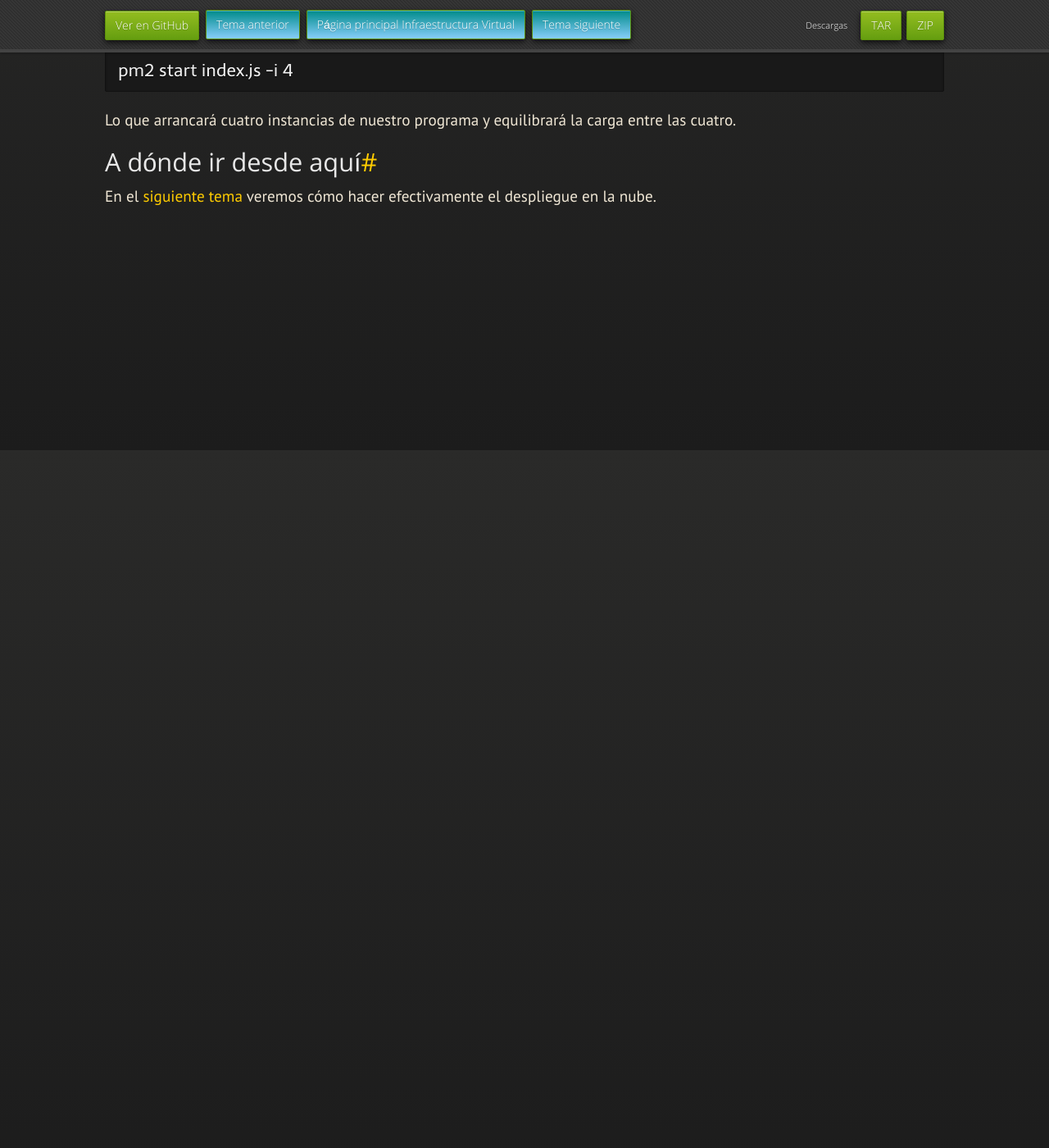
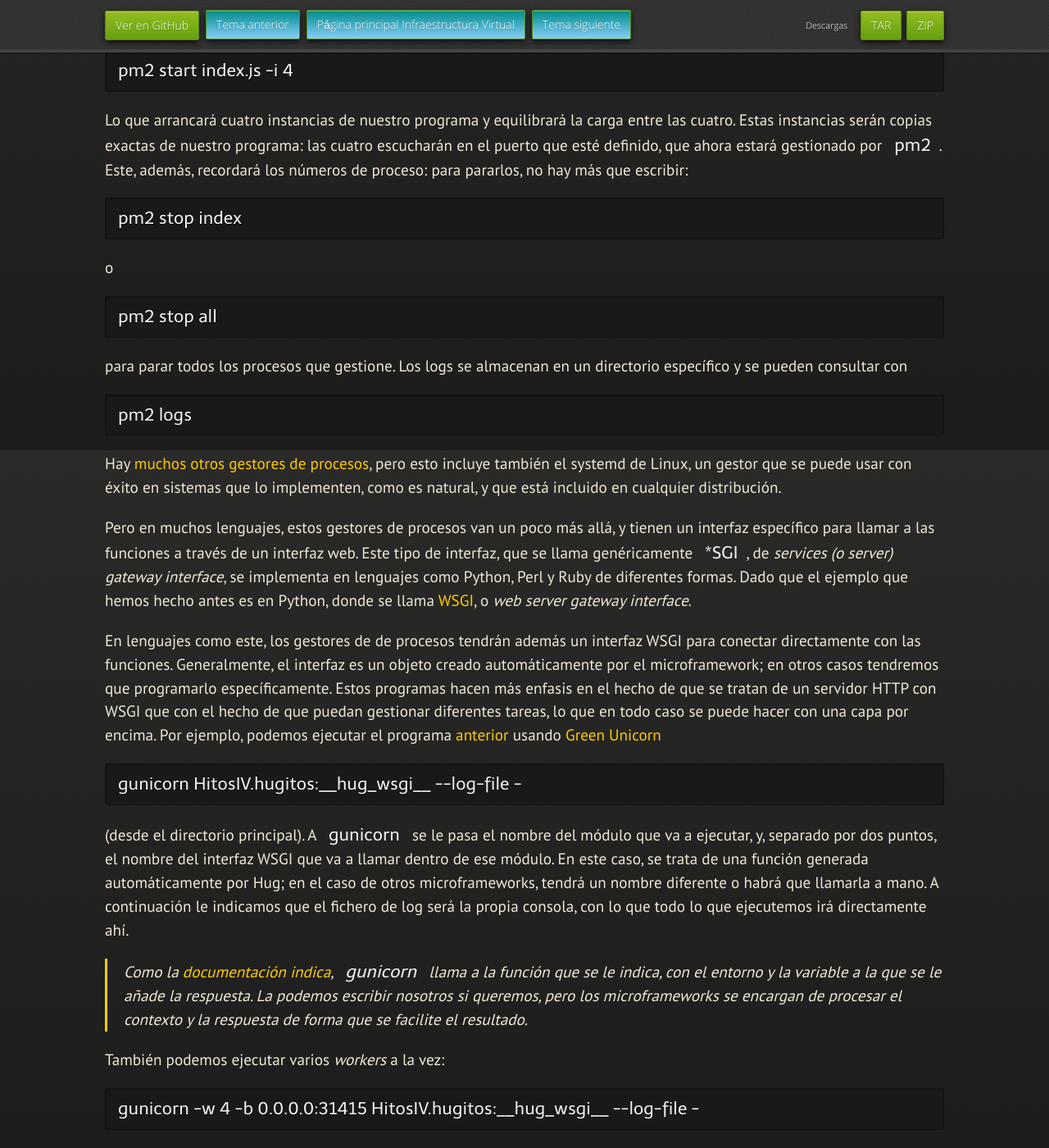
Before and after one commit to JJ/IV, a Jekyll site: the page built from documentos/temas/Microservicios.md, in a window 1280 px wide and 1400 px high, scrolled down 11151 px. Shown: the whole window at 82% size. Built offline with Jekyll 4.4.1, drawn with Linux system fonts in a browser that asks for light colours; nearby versions of some CDN libraries; some web fonts are replaced; our own code applies the rules of GitHub Pages for plain Markdown files; before the commit the page ends 11514 px from its top, so only the background shows below that; some of the changed text lies outside the part shown.

Commit message:
Sync documentos/temas/Microservicios.md de master a gh-pages

```diff
--- a/documentos/temas/Microservicios.md
+++ b/documentos/temas/Microservicios.md
@@ -476,10 +476,91 @@
     pm2 start index.js -i 4
 
 Lo que arrancará cuatro instancias de nuestro programa y equilibrará
-la carga entre las cuatro.
+la carga entre las cuatro. Estas instancias serán copias exactas de nuestro programa: las cuatro escucharán en el puerto que esté definido, que ahora estará gestionado por `pm2`. Este, además, recordará los números de proceso: para pararlos, no hay más que escribir:
+
+    pm2 stop index
+
+o
+
+	pm2 stop all
+
+para parar todos los procesos que gestione. Los logs se almacenan en un directorio específico y se pueden consultar con
+
+    pm2 logs
 
 
 
+Hay [muchos otros gestores de procesos](https://www.tecmint.com/process-managers-for-node-js-applications-in-linux/), pero esto incluye también el systemd de Linux, un gestor que se puede usar con éxito en sistemas que lo implementen, como es natural, y que está incluido en cualquier distribución.
+
+Pero en muchos lenguajes, estos gestores de procesos van un poco más allá, y tienen un interfaz específico para llamar a las funciones a través de un interfaz web. Este tipo de interfaz, que se llama genéricamente `*SGI`, de *services (o server) gateway interface*, se implementa en lenguajes como Python, Perl y Ruby de diferentes formas. Dado que el ejemplo que hemos hecho antes es en Python, donde se llama [WSGI](https://en.wikipedia.org/wiki/Web_Server_Gateway_Interface), o *web server gateway interface*.
+
+En lenguajes como este, los gestores de de procesos tendrán además un
+interfaz WSGI para conectar directamente con las
+funciones. Generalmente, el interfaz es un objeto creado
+automáticamente por el microframework; en otros casos tendremos que
+programarlo específicamente. Estos programas hacen más enfasis en el
+hecho de que se tratan de un servidor HTTP con WSGI que con el hecho
+de que puedan gestionar diferentes tareas, lo que en todo caso se
+puede hacer con una capa por encima.  Por ejemplo, podemos ejecutar el
+programa
+[anterior](https://github.com/JJ/tests-python/blob/master/HitosIV/hugitos.py)
+usando [Green Unicorn](https://gunicorn.org/)
+
+    gunicorn HitosIV.hugitos:__hug_wsgi__ --log-file -
+
+(desde el directorio principal). A `gunicorn` se le pasa el nombre del
+módulo que va a ejecutar, y, separado por dos puntos, el nombre del
+interfaz WSGI que va a llamar dentro de ese módulo. En este caso, se
+trata de una función generada automáticamente por Hug; en el caso de
+otros microframeworks, tendrá un nombre diferente o habrá que llamarla
+a mano. A continuación le indicamos que el fichero de log será la
+propia consola, con lo que todo lo que ejecutemos irá directamente
+ahí.
+
+> Como la [documentación indica](http://docs.gunicorn.org/en/latest/run.html),
+> `gunicorn` llama a la función que se le indica, con el entorno y la
+> variable a la que se le añade la respuesta. La podemos escribir
+> nosotros si queremos, pero los microframeworks se encargan de
+> procesar el contexto y la respuesta de forma que se facilite el resultado.
+
+También podemos ejecutar varios *workers* a la vez:
+
+    gunicorn -w 4 -b 0.0.0.0:31415 HitosIV.hugitos:__hug_wsgi__ --log-file -
+
+Y a la vez hacer un *binding* a un puerto y un rango de direcciones
+específico, en este caso 4 workers y el puerto 31415. Como este puerto
+va a gestionarse por parte de gunicorn, importa relativamente poco el
+que hayas puesto en el propio programa; ese se usará en desarrollo (o
+cuando lo ejecutemos directamente), este en producción.
+
+En todo caso, cuando se ejecuta `gunicorn` la consola se queda
+bloqueada; tampoco te permite arrancar o rearrancar los procesos, o
+añadir más workers. De hecho, `pm2` es independiente del proceso que
+se ejecute o el lenguaje en el que se esté trabajando, y se puede usar
+con [microframeworks en Python](https://stackoverflow.com/questions/53686057/running-gunicorn-flask-with-pm2-doesnt-load-proper-css),
+pero para reducir las dependencias, es mejor usar una herramienta que
+esté escrita también en Python. Esta herramienta puede ser `fabric`
+(de la que se hablará más adelante), pero mientras tanto pm2 es
+perfectamente adecuada para ello.
+
+    pm2 start 'gunicorn -w 4 -b 0.0.0.0:31415 HitosIV.hugitos:__hug_wsgi__ --log-file -'
+
+Aunque, de hecho, se puede ejecutar directamente y se encargará de
+gestionar los procesos
+
+    pm2 start -i 4 HitosIV/hugitos.py
+
+En resumen: `pm2` es una herramienta excelente, que merece la pena
+usar con cualquier programa que necesite ejecutar varias instancias.
+
+
+<div class='ejercicios' markdown="1">
+
+Experimentar con diferentes gestores de procesos y servidores web
+front-end para un microservicio que se haya hecho con antelación, por
+ejemplo en la sección anterior.
+
+</div>
 
 ## A dónde ir desde aquí
 
```
